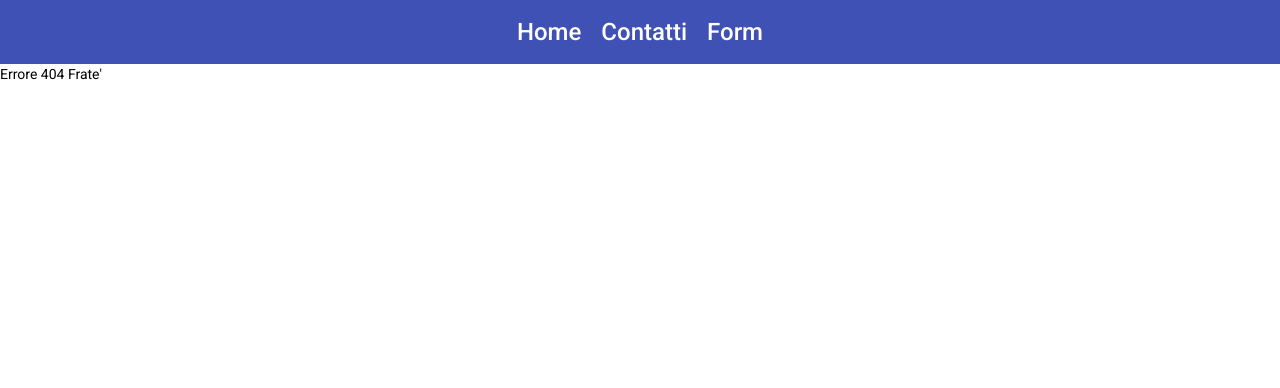
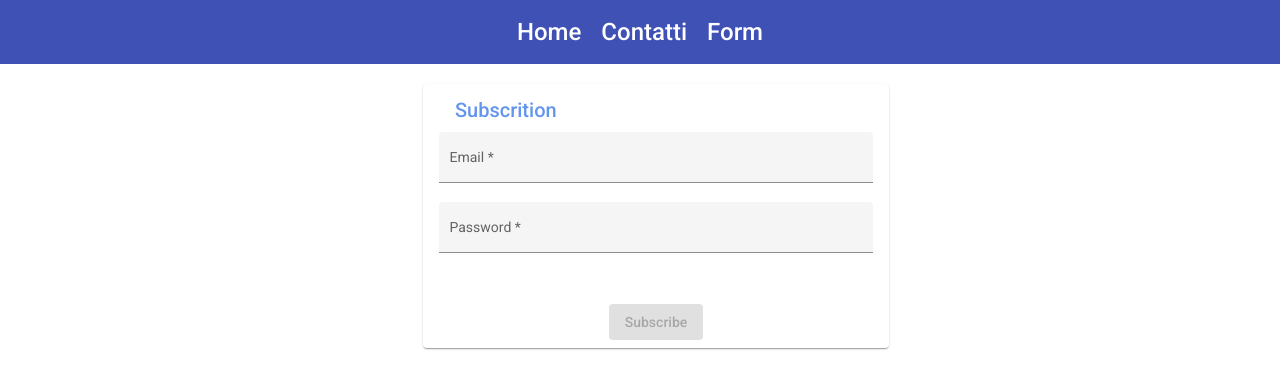
Before and after one commit to Amin23ElKassimi/angular-form, an Angular app: page /signup in a window 1280 px wide. Before the commit this address led to /404. Shown: the top 388 px of the page. Built offline with nearby package versions, Linux system fonts and the light colour scheme.

Commit message:
- Creato componente Registrazione - Configurata route - Creato e testato form per il sigup

```diff
--- a/src/app/app-routing.module.ts
+++ b/src/app/app-routing.module.ts
@@ -8,11 +8,13 @@ import { NotfoundComponent } from './components/notfound/notfound.component';
 import { AuthGuard } from './auth/auth.guard';
 import { ReactiveFormComponent } from './reactive-form/reactive-form.component';
 import { UpdateformComponent } from './components/updateform/updateform.component';
+import { SignupComponent } from './components/signup/signup.component';
 
 const routes: Routes = [
   { path: '', pathMatch: 'full', redirectTo: '/' },
   { path: '', component: HomeComponent },
   { path: 'about', component: AboutComponent },
+  { path: 'signup', component: SignupComponent },
   {
     path: 'contatti', component: ContattiComponent, canActivate: [AuthGuard],
     canActivateChild: [AuthGuard],
--- a/src/app/app.module.ts
+++ b/src/app/app.module.ts
@@ -24,6 +24,7 @@ import { HomeComponent } from './home/home.component';
 import { ContattiComponent } from './components/contatti/contatti.component';
 import { NotfoundComponent } from './components/notfound/notfound.component';
 import { UpdateformComponent } from './components/updateform/updateform.component';
+import { SignupComponent } from './components/signup/signup.component';
 
 @NgModule({
   declarations: [
@@ -36,6 +37,7 @@ import { UpdateformComponent } from './components/updateform/updateform.componen
     ContattiComponent,
     NotfoundComponent,
     UpdateformComponent,
+    SignupComponent,
   ],
   imports: [
     BrowserModule,
--- /dev/null
+++ b/src/app/components/signup/signup.component.html
@@ -0,0 +1,28 @@
+<!-- updateform.component.html -->
+<div class="form-container">
+  <form #subform="ngForm" (ngSubmit)="onSubmit(subform)">
+    <mat-card>
+      <mat-card-header>
+        <mat-card-title>Subscrition</mat-card-title>
+      </mat-card-header>
+      <!-- Card -->
+      <mat-card-content>
+        <!-- EMAIL -->
+        <mat-form-field appearance="fill" class="full-width">
+          <mat-label>Email</mat-label>
+          <input matInput name="email" type="email" required ngModel/>
+        </mat-form-field>
+        <!-- pASSWORD-->
+        <mat-form-field appearance="fill" class="full-width">
+          <mat-label>Password</mat-label>
+           <input matInput name="password" type="password" required ngModel/>
+        </mat-form-field>
+
+      </mat-card-content>
+
+      <mat-card-actions>
+        <button  mat-raised-button color="primary" type="submit" [disabled]="!subform.valid">Subscribe</button>
+      </mat-card-actions>
+    </mat-card>
+  </form>
+</div>
--- /dev/null
+++ b/src/app/components/signup/signup.component.scss
@@ -0,0 +1,30 @@
+.form-container {
+    display: flex;
+    justify-content: center;
+    align-items: center;
+    padding: 20px;
+    box-sizing: border-box;
+}
+
+mat-card {
+    width: 100%;
+    max-width: 600px;
+}
+
+.full-width {
+    width: 100%;
+}
+
+mat-card-header {
+    text-align: center;
+}
+
+mat-card-actions {
+    display: flex;
+    justify-content: center;
+    padding: 16px;
+}
+
+mat-card-title {
+    color: cornflowerblue
+}
--- /dev/null
+++ b/src/app/components/signup/signup.component.ts
@@ -0,0 +1,23 @@
+import { Component, OnInit } from '@angular/core';
+import { NgForm } from '@angular/forms';
+
+@Component({
+  selector: 'app-signup',
+  templateUrl: './signup.component.html',
+  styleUrls: ['./signup.component.scss']
+})
+export class SignupComponent implements OnInit {
+
+  constructor() { }
+
+  ngOnInit(): void {
+  }
+
+  onSubmit(form: NgForm) {
+    const email = form.value.email
+    const password = form.value.password
+    console.log(email, password)
+    form.reset()
+  }
+
+}
```
